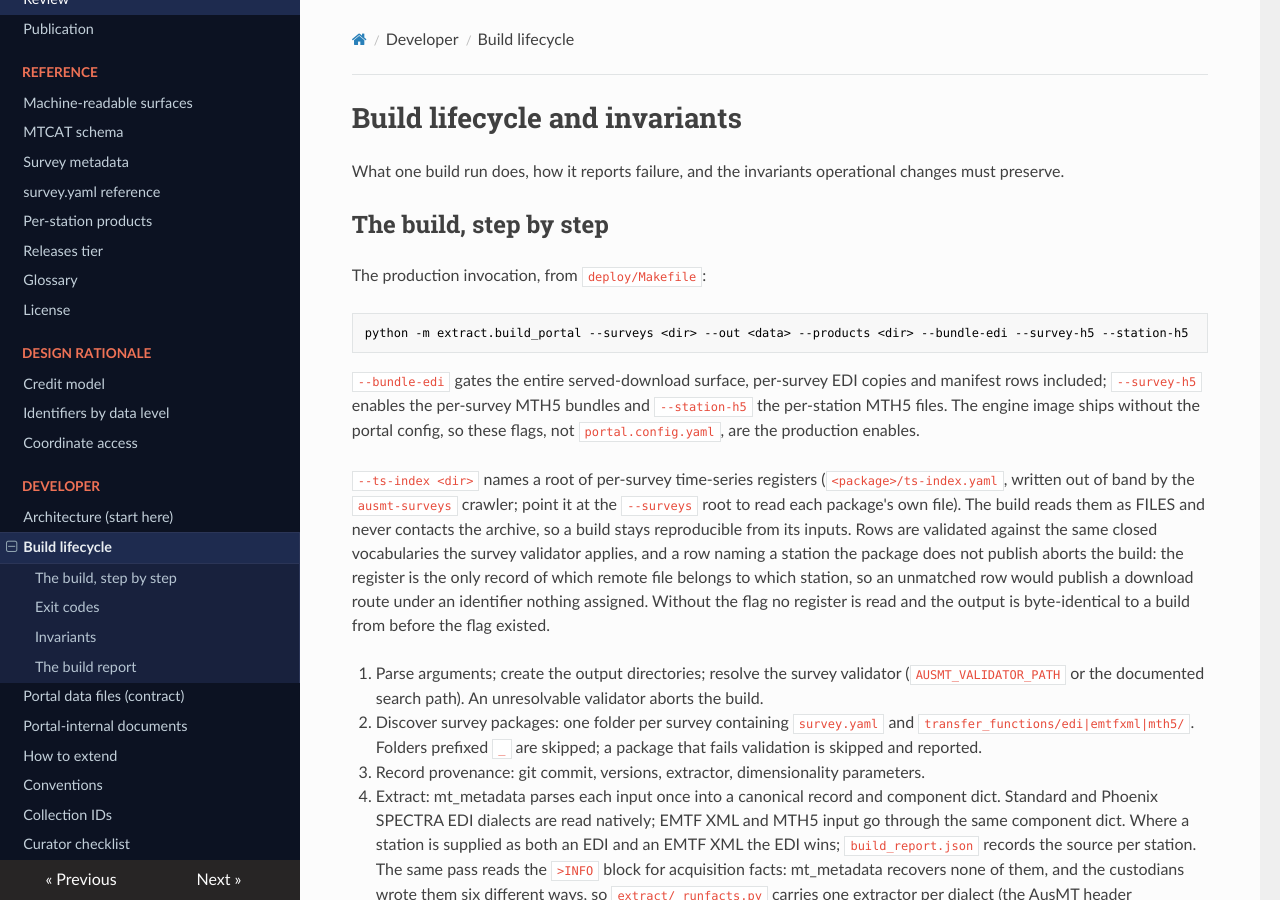
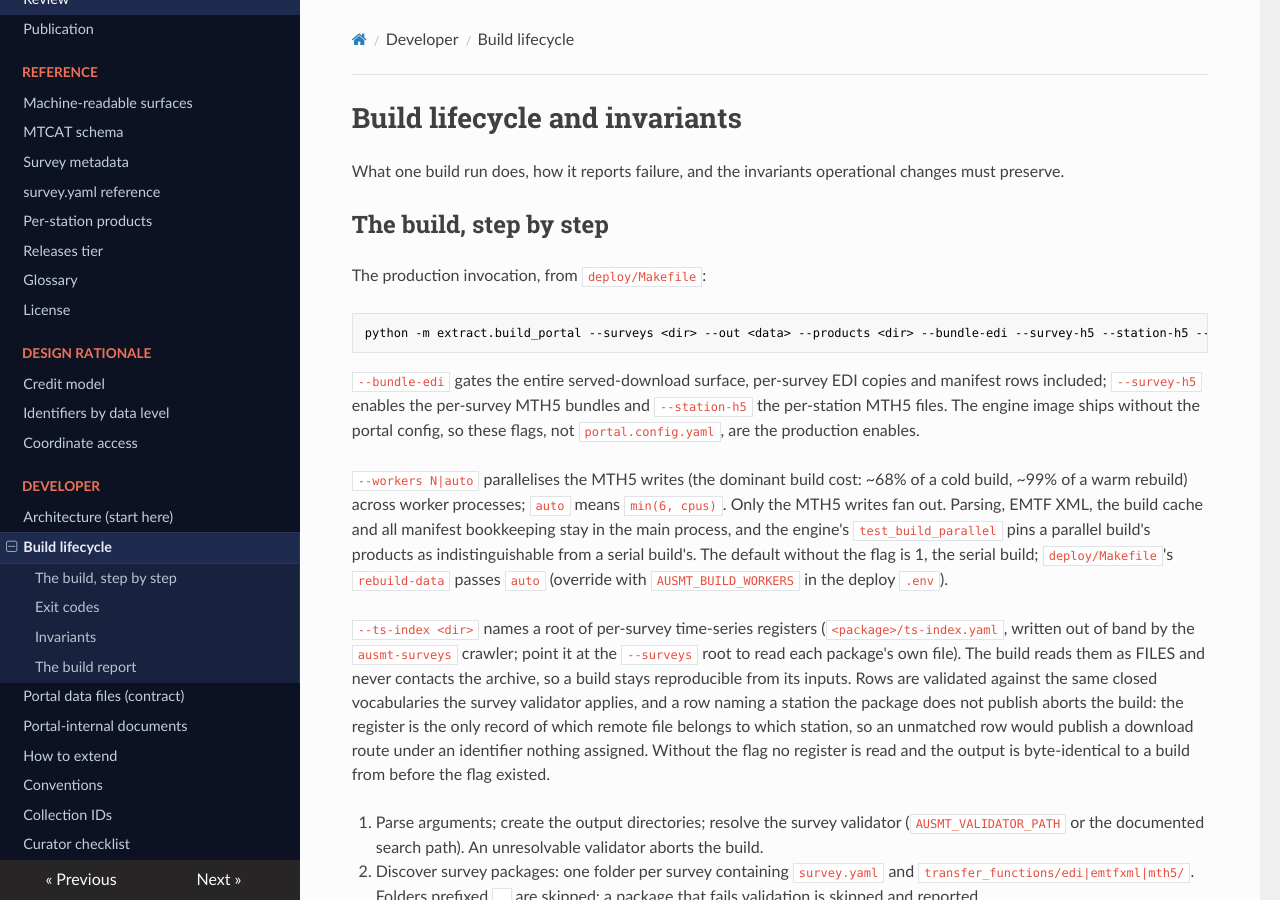
Before and after one commit to bvkay/ausmt, an MkDocs documentation site: the page built from docs/docs/developer/build-lifecycle.md, in a window 1280 px wide and 900 px high. Built offline with MkDocs 1.6.1, drawn with Linux system fonts in a browser that asks for light colours; nearby versions of some CDN libraries.

Commit message:
feat(deploy): rebuild-data opts into the MTH5 worker pool (--workers auto)
The engine's --workers landed serial-by-default (PR #179), so the box kept
building exactly as before until this explicit enable. rebuild-data now
threads --workers into the build the same way cache mode travels: an
AUSMT_BUILD_WORKERS env override with a default of auto (= min(6, cpus)
inside the build container), echoed in the recipe's opening line so the
rebuild log states how the build was made alongside the cache mode. The
same knob name the engine itself reads keeps one vocabulary at both
layers; the CLI is the path that actually reaches the container (compose
does not pass host env through).

This is deliberately NOT added to test_makefile_build_flags' producer-flag
pins: that module pins flags whose absence silently costs PRODUCTS, and
--workers is the mechanics class (--incremental, --cache-mode) whose
absence costs only speed, per the module's own rule. Its wiring is proven
the ordinary way instead: the deploy suite (387) parses the recipe and the
engine's test_build_parallel pins serial==parallel product equivalence, so
the flag cannot change what the box serves.

Measured basis (AusMT_2026/BUILD-PERF-PROFILE-2026-08-27.md): MTH5 writes
are ~68% of a cold build and ~99% of a warm rebuild; the full corpus at 6
workers built cold in 36 minutes against 118 serial on the locked stack,
verify.py green on every gate. Memory is not a constraint (383 MB peak per
process, flat). Set AUSMT_BUILD_WORKERS=1 in the deploy .env to force the
serial build; .env.example documents the knob and the developer
build-lifecycle page documents the flag.

````diff
--- a/docs/docs/developer/build-lifecycle.md
+++ b/docs/docs/developer/build-lifecycle.md
@@ -7,13 +7,20 @@ What one build run does, how it reports failure, and the invariants operational
 The production invocation, from `deploy/Makefile`:
 
 ```text
-python -m extract.build_portal --surveys <dir> --out <data> --products <dir> --bundle-edi --survey-h5 --station-h5
+python -m extract.build_portal --surveys <dir> --out <data> --products <dir> --bundle-edi --survey-h5 --station-h5 --workers auto
 ```
 
 `--bundle-edi` gates the entire served-download surface, per-survey EDI copies and manifest rows
 included; `--survey-h5` enables the per-survey MTH5 bundles and `--station-h5` the per-station MTH5
 files. The engine image ships without the portal config, so these flags, not `portal.config.yaml`, are
 the production enables.
+
+`--workers N|auto` parallelises the MTH5 writes (the dominant build cost: ~68% of a cold build,
+~99% of a warm rebuild) across worker processes; `auto` means `min(6, cpus)`. Only the MTH5 writes
+fan out. Parsing, EMTF XML, the build cache and all manifest bookkeeping stay in the main process,
+and the engine's `test_build_parallel` pins a parallel build's products as indistinguishable from a
+serial build's. The default without the flag is 1, the serial build; `deploy/Makefile`'s
+`rebuild-data` passes `auto` (override with `AUSMT_BUILD_WORKERS` in the deploy `.env`).
 
 `--ts-index <dir>` names a root of per-survey time-series registers (`<package>/ts-index.yaml`,
 written out of band by the `ausmt-surveys` crawler; point it at the `--surveys` root to read each
````
Also changed, not shown: 2 other files.
